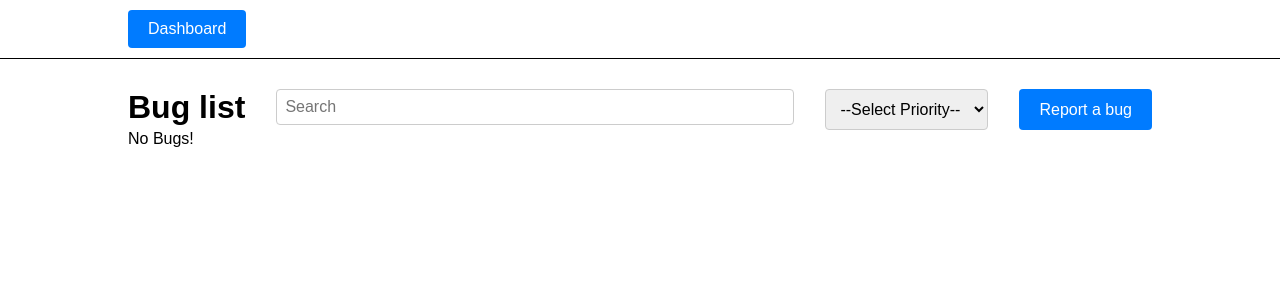
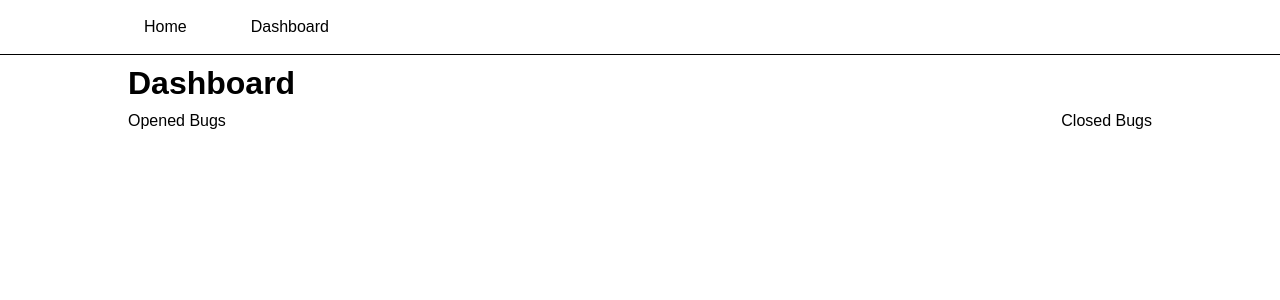
Before and after one commit to utsukta1/bug-Tracker, a React (Vite) app: page /dashboard in a window 1280 px wide. Shown: the top 300 px of the page. Built offline with nearby package versions, Linux system fonts and the light colour scheme.

Commit message:
Routing update

```diff
--- a/package.json
+++ b/package.json
@@ -11,7 +11,8 @@
   },
   "dependencies": {
     "react": "^18.2.0",
-    "react-dom": "^18.2.0"
+    "react-dom": "^18.2.0",
+    "react-router-dom": "^6.20.1"
   },
   "devDependencies": {
     "@types/react": "^18.2.37",
--- a/src/App.jsx
+++ b/src/App.jsx
@@ -5,6 +5,8 @@ import './App.css'
 import BugRF from './views/BugList'
 import Nav from './views/Navbar'
 import BugList from './views/BugList'
+import { BrowserRouter, Routes, Route } from 'react-router-dom'
+import Dashboard from './views/Dashboard'
 
 function App() {
   const [count, setCount] = useState(0)
@@ -12,7 +14,14 @@ function App() {
   return (
     <>
 
-      <BugList />
+      <BrowserRouter>
+        <Routes>
+          <Route index element={<BugList />} />
+          <Route path='/dashboard' element={<Dashboard />} />
+        </Routes>
+      </BrowserRouter>
+
+      {/* <BugList /> */}
 
 
 
--- a/src/views/BugList/index.jsx
+++ b/src/views/BugList/index.jsx
@@ -1,4 +1,4 @@
-import React, { useState, useEffect, useMemo } from "react";
+import React, { useState, useEffect, useMemo, useCallback } from "react";
 import Nav from "../Navbar";
 import AddForm from "../AddForm";
 import Button from "../button";
@@ -85,6 +85,34 @@ function BugList() {
 
     }, [filter, bugData])
 
+    const [searchData, setSearchData] = useState('');
+
+    const handleChangeSearch = (event) => {
+        setSearchData(event.target.value);
+        console.log(event.target.value);
+
+    }
+    const searchList = useMemo(() => {
+        if (!searchData) {
+            return bugData;
+        }
+        const searchedBugs = bugData.filter((bug) => bug.project.toLowerCase().includes(searchData) || bug.title.toLowerCase().includes(searchData));
+        return searchedBugs;
+
+        // return console.log("Filter bhayo")
+
+    }, [searchData, bugData])
+
+    const combinedData = useMemo(() => {
+        return filteredList.filter(bug => {
+            return searchList.some(searchedBug => searchedBug.id === bug.id);
+        });
+    }, [filteredList, searchList]);
+
+
+
+
+
     const bugToEdit = useMemo(() => {
         return bugData.find((bug) => bug.id === editIndex)
     }, [bugData, editIndex]);
@@ -97,7 +125,7 @@ function BugList() {
                     <div className="container">
                         <div className="btn">
                             <div><h1>Bug list</h1></div>
-                            <Search />
+                            <Search onChange={handleChangeSearch} />
                             <Filter onChange={handleChangeFilter} />
                             <Button onClick={toggleModal} title="Report a bug" />
                             {showModal && (
@@ -113,7 +141,7 @@ function BugList() {
                                 </div>
                             )}
                         </div>
-                        {filteredList.length > 0 ? (
+                        {combinedData.length > 0 ? (
                             <table className="category-table">
                                 <thead>
                                     <tr>
@@ -126,7 +154,7 @@ function BugList() {
                                     </tr>
                                 </thead>
                                 <tbody>
-                                    {filteredList.map((bug) => (
+                                    {combinedData.map((bug) => (
                                         <Bug
                                             bug={bug}
                                             key={bug.id}
--- /dev/null
+++ b/src/views/Dashboard/index.css
@@ -0,0 +1,14 @@
+.dashboard-bugs {
+    display: flex;
+    justify-content: space-between;
+    width: 80%;
+    margin: 0 auto;
+}
+
+.dashboard-title {
+    width: 80%;
+    margin: 0 auto;
+    margin-top: 10px;
+    margin-bottom: 10px;
+
+}
--- /dev/null
+++ b/src/views/Dashboard/index.jsx
@@ -0,0 +1,18 @@
+import Nav from "../Navbar";
+import React from "react";
+import "./index.css"
+
+function Dashboard() {
+    return (
+        <>
+            <Nav />
+            <div className="dashboard-title"><h1>Dashboard</h1></div>
+
+            <div className="dashboard-bugs">
+                <div>Opened Bugs</div>
+                <div>Closed Bugs</div>
+            </div>
+        </>
+    )
+}
+export default Dashboard;
--- a/src/views/Navbar/index.css
+++ b/src/views/Navbar/index.css
@@ -10,6 +10,22 @@
     .nav-btns {
         width: 80%;
         margin: 0 auto;
+
+        display: flex;
+        gap: 2rem;
+    }
+
+    .nav-btns a {
+        text-decoration: none;
+        color: black;
+        padding: 8px 16px;
+        border-radius: 5px;
+    }
+
+
+    .nav-btns a:hover {
+        background-color: #555;
+        color: white;
     }
 
 }
--- a/src/views/Navbar/index.jsx
+++ b/src/views/Navbar/index.jsx
@@ -1,25 +1,18 @@
 import React from "react";
 import "./index.css";
-import Button from "../button";
-
-
-
-
-
+import { Link } from "react-router-dom";
 
 function Nav() {
     return (
         <>
             <div className="nav">
                 <div className="nav-btns">
-                    <Button title="Dashboard" />
+                    <Link to="/">Home</Link>
+                    <Link to="/dashboard">Dashboard</Link>
                 </div>
-
-
             </div>
         </>
-
-    )
+    );
 }
 
 export default Nav;
--- a/src/views/Search/index.jsx
+++ b/src/views/Search/index.jsx
@@ -1,12 +1,15 @@
 import React from "react";
 import "./index.css"
 
-function Search() {
+function Search(props) {
+    const {
+        onChange
+    } = props;
     return (
         <>
 
             <div>
-                <input className="search-class" type="text" placeholder="Search" />
+                <input className="search-class" type="text" placeholder="Search" onChange={onChange} />
 
             </div>
 
```
Also changed, not shown: 1 other file (tests, documents, lock files or other folders).
